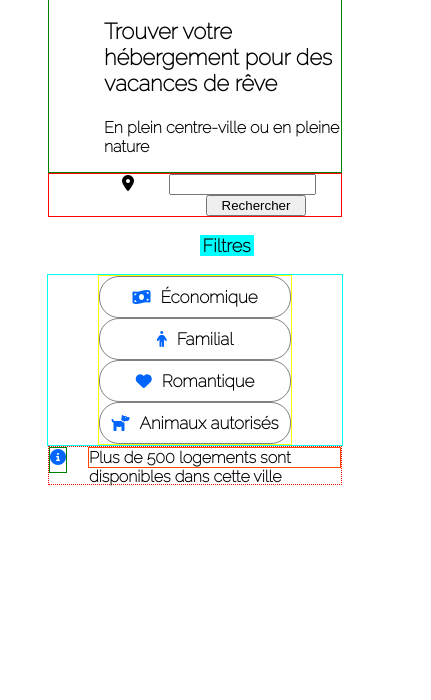
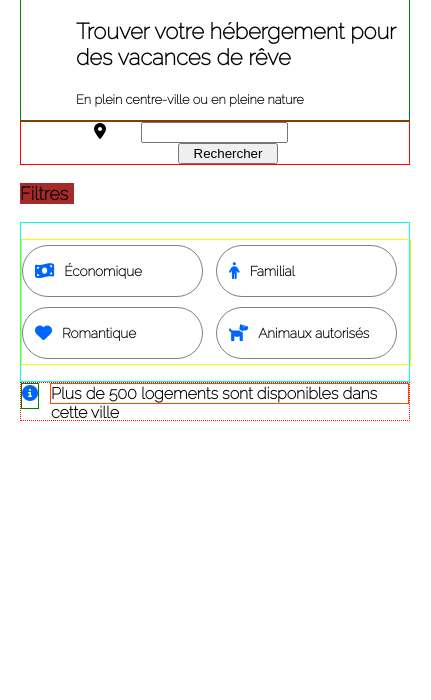
Before and after one commit to Manuel26190/Creer-la-page-d-accueil-d-une-agence-de-voyage-avec-HTML-et-CSS, a plain HTML site: page index.html in a window 390 px wide. Shown: the part 144-844 px from the top of the page, 431 px wide, since content can reach past the window. Drawn offline with Linux system fonts and the light colour scheme.

Commit message:
Save projet 2

```diff
--- a/index.html
+++ b/index.html
@@ -50,10 +50,10 @@
                     <p id="filtres">Filtres</p>
                     <nav id="nav_section_3">
                         <ul id="ul_filtres">
-                            <li class="li_filtres"><i class="fa-solid fa-money-bill-wave"></i><a class="lien_filtres" href="#">Économique</a></li>
-                            <li class="li_filtres"><i class="fa-solid fa-person"></i><a class="lien_filtres" href="#">Familial</a></li>
-                            <li class="li_filtres"><i class="fa-solid fa-heart"></i><a class="lien_filtres" href="#">Romantique</a></li>
-                            <li class="li_filtres"><i class="fa-solid fa-dog"></i><a class="lien_filtres" href="#">Animaux autorisés</a></li>
+                            <li class="li_filtres"><i class="fa-solid fa-money-bill-wave"></i><a class="lien_filtres" href="#"><p>Économique</p></a></li>
+                            <li class="li_filtres"><i class="fa-solid fa-person"></i><a class="lien_filtres" href="#"><p>Familial</p></a></li>
+                            <li class="li_filtres"><i class="fa-solid fa-heart"></i><a class="lien_filtres" href="#"><p>Romantique</p></a></li>
+                            <li class="li_filtres"><i class="fa-solid fa-dog"></i><a class="lien_filtres" href="#"><p>Animaux autorisés</p></a></li>
                         </ul>
                     </nav>
                 </section>
--- a/style.css
+++ b/style.css
@@ -132,13 +132,12 @@ h1{
 
 }
 
-
-
-
 /*--Section 3, Filtres et liens--*/
 #section_3{
     display: flex;
     align-items: center;
+    flex-wrap: wrap;
+
 }
 
 /*--Nav Section 3--*/
@@ -171,34 +170,34 @@ margin-left: 63px;
 
 #nav_section_3{
     border: 1px solid rgb(4, 255, 242);
-    width: 100%;
     display: flex;
     flex-direction: column;
-
+    width: auto;
 
 
 }
 #ul_filtres{
     display: flex;
+    list-style-type: none;
+    justify-content: flex-start;
+    border: 1px solid rgb(238, 255, 0);
+    padding-left:25px ;
 
-    list-style-type: none;
-    justify-content: space-around;
-    border: 1px solid yellow;
 
 }
 
 .li_filtres{
     height: 40px;
-    width: auto ;
+    width: auto;
     padding: 0 12px 0 12px;
-
+    font-size: 17px;
     color: #0065fc;
     border-radius: 20px;
     border: 1px solid grey;
-    justify-content: center;
+    justify-content: flex-start;
     align-items: center;
     display: flex;
-    margin-left: -40px;
+    margin: 5px 35px 5px 5px;
 
 }
 
@@ -234,16 +233,10 @@ margin-left: 63px;
     font-weight: 400;
     margin-top: 0;
     font-weight: bold;
-    margin-left: 21px;
+    margin-left: 11px;
 
 
 }
-
-
-
-
-
-
 
 /*--Responsive Tablette--*/
 @media screen and (min-width: 769px) and (max-width: 992px ) {
@@ -255,6 +248,13 @@ margin-left: 63px;
 
 /*--Responsive Mobile--*/
 @media screen and (max-width: 768px){
+
+    body{
+        width: 100%;
+        margin: 0;
+        padding: 0 21px 0 20px;
+
+    }
     header{
     flex-direction: column;
     }
@@ -290,20 +290,51 @@ margin-left: 63px;
 
     #nav_section{
 
+        width: 100%;
+        display: flex;
+        justify-self: flex-start;
+        margin-right: 0;
+
 
     }
     #filtres{
-        display: block;
+        margin-left: 0;
+        padding-left: 0;
+        background-color: brown;
+        display: flex;
+        align-self: flex-start;
+
+
+
+
     }
     #ul_filtres{
+
         display: flex;
+        flex-direction: row;
         flex-wrap: wrap;
-        align-items: stretch;
-        align-content: space-around;
-        flex-direction: column;
-        margin: 0 auto 0 auto;
+        width: 100%;
+        padding-left: 0;
+        padding-right: 0;
 
 
+
+
+    }
+    .li_filtres{
+       width: 155px ;
+       height: 50px;
+       border-radius: 40px;
+       margin-left: 0;
+       margin-right: auto;
+    }
+
+    .lien_filtres{
+
+    }
+
+    p{
+        font-size: 80%;
     }
 
 
```
